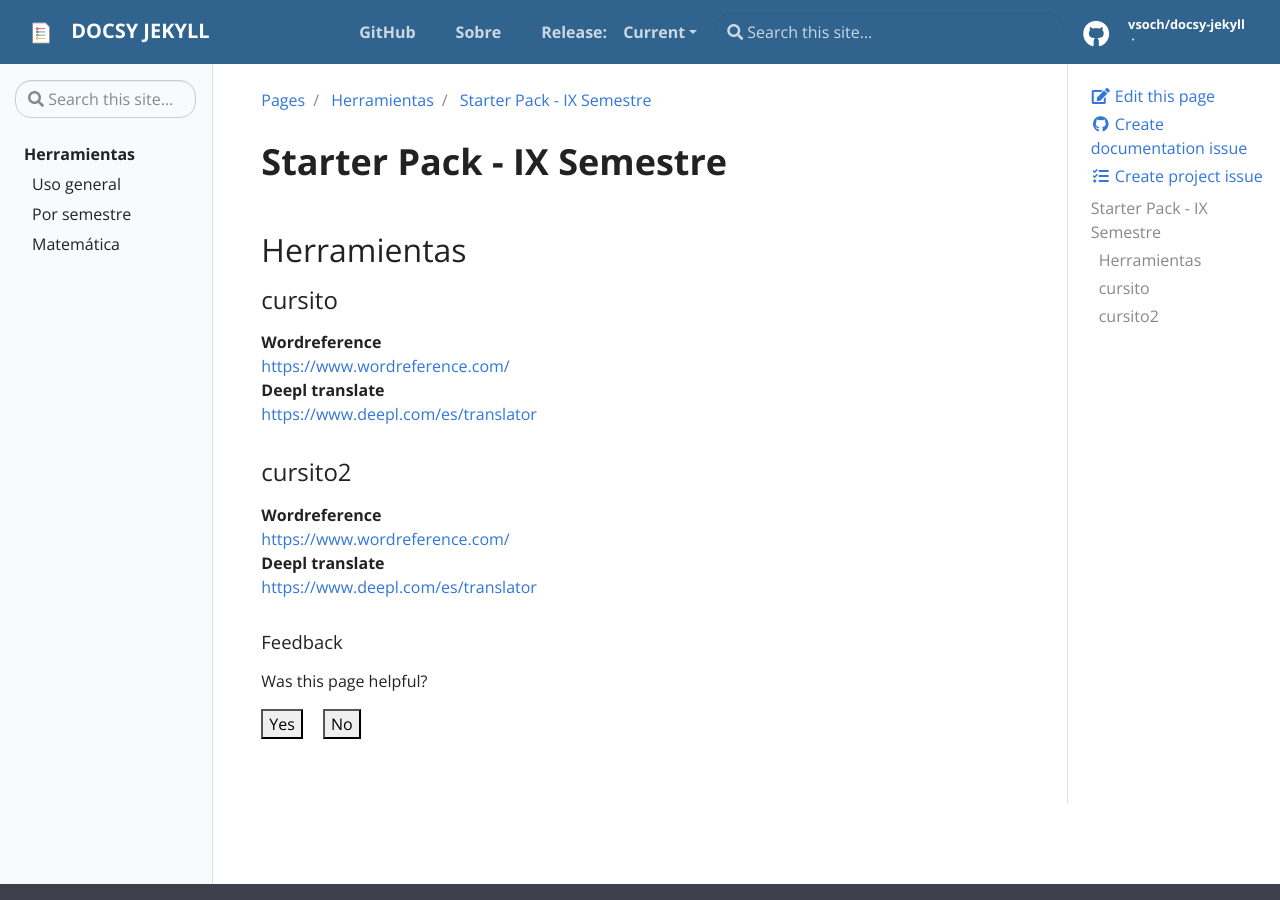
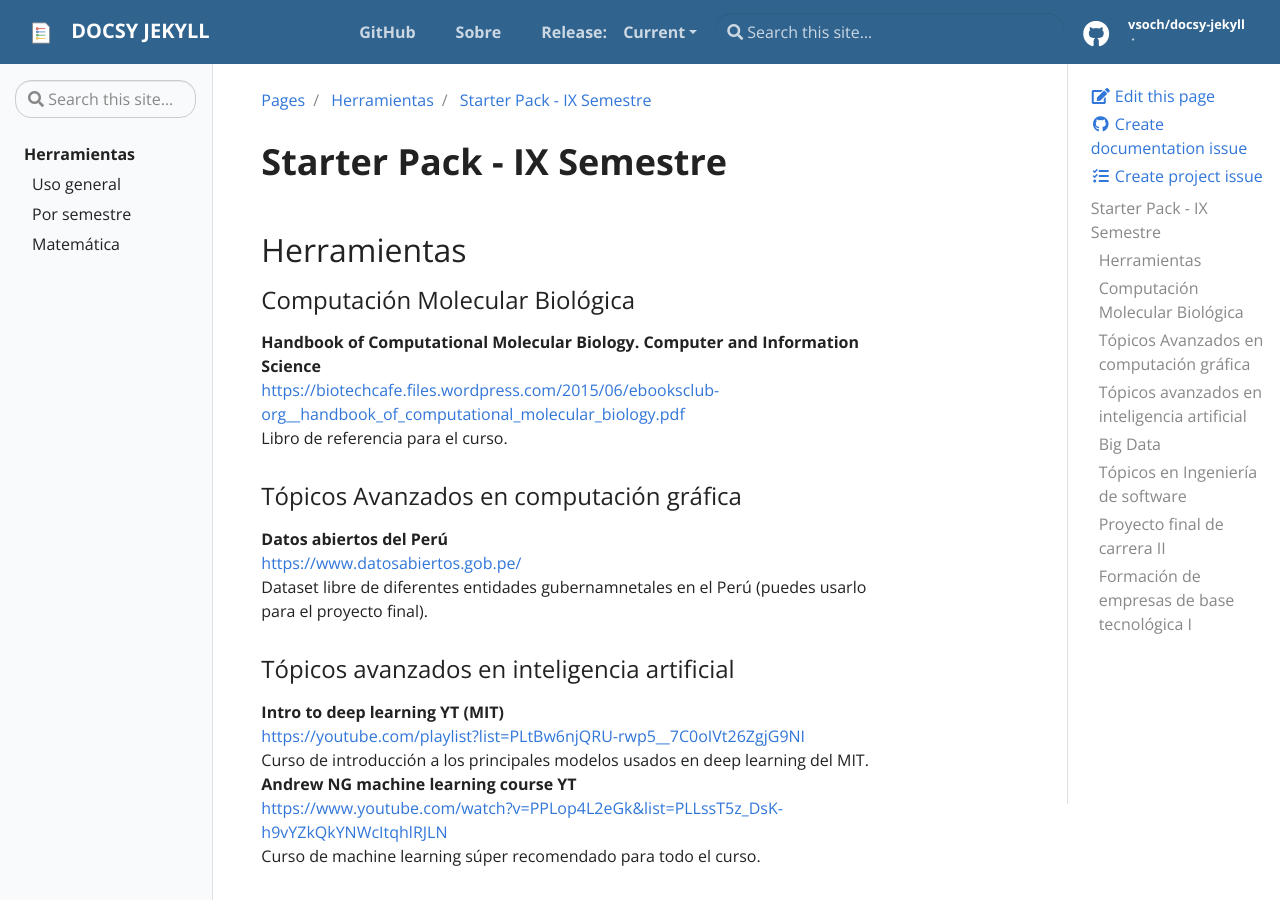
Before and after one commit to ACMUCSP/starter-pack, a Jekyll site: the page built from pages/herramientas/IX-semestre.md, in a window 1280 px wide and 900 px high. Built offline with Jekyll 4.4.1, drawn with Linux system fonts in a browser that asks for light colours; our own code applies the rules of GitHub Pages for plain Markdown files; some of the changed text lies outside the part shown.

Commit message:
Añadiendo cursos para el noveno semestre, falta temrinar

```diff
--- a/_data/starter-pack-tools/por-cursos/IX-semestre.yml
+++ b/_data/starter-pack-tools/por-cursos/IX-semestre.yml
@@ -1,14 +1,47 @@
-- nombre: "cursito"
+- nombre: "Computación Molecular Biológica"
   herramientas:
-    - nombre: Wordreference
-      enlace: https://www.wordreference.com/
-      descripcion: Lorem ipsum
-    - nombre: Deepl translate
-      enlace: https://www.deepl.com/es/translator
-- nombre: "cursito2"
+    - nombre: Handbook of Computational Molecular Biology. Computer and Information Science
+      enlace: https://biotechcafe.files.wordpress.com/2015/06/ebooksclub-org__handbook_of_computational_molecular_biology.pdf
+      descripcion: Libro de referencia para el curso.
+- nombre: "Tópicos Avanzados en computación gráfica"
   herramientas:
-    - nombre: Wordreference
-      enlace: https://www.wordreference.com/
-      descripcion: Lorem ipsum
-    - nombre: Deepl translate
-      enlace: https://www.deepl.com/es/translator
+    - nombre: Datos abiertos del Perú
+      enlace: https://www.datosabiertos.gob.pe/
+      descripcion: Dataset libre de diferentes entidades gubernamnetales en el Perú (puedes usarlo para el proyecto final).
+- nombre: "Tópicos avanzados en inteligencia artificial"
+  herramientas:
+    - nombre: Intro to deep learning YT (MIT)
+      enlace: https://youtube.com/playlist?list=PLtBw6njQRU-rwp5__7C0oIVt26ZgjG9NI
+      descripcion: Curso de introducción a los principales modelos usados en deep learning del MIT.
+    - nombre: Andrew NG machine learning course YT
+      enlace: https://www.youtube.com/watch?v=PPLop4L2eGk&list=PLLssT5z_DsK-h9vYZkQkYNWcItqhlRJLN
+      descripcion: Curso de machine learning súper recomendado para todo el curso.
+- nombre: "Big Data"
+  herramientas:
+    - nombre: Confluent Kafka Book
+      enlace: https://www.confluent.io/wp-content/uploads/confluent-kafka-definitive-guide-complete.pdf
+      descripcion: Libro para la exposición de Kafka.
+    - nombre: Setup Spark Cluster
+      enlace: https://medium.com/ymedialabs-innovation/apache-spark-on-a-multi-node-cluster-b75967c8cb2b
+      descripcion: Cómo levantar un cluster de Spark en ubuntu.
+    - nombre: Setup Hadoop Cluster
+      enlace: https://medium.com/@jootorres_11979/how-to-set-up-a-hadoop-3-2-1-multi-node-cluster-on-ubuntu-18-04-2-nodes-567ca44a3b12
+      descripcion: Cómo levantar un cluster de Hadoop en ubuntu.
+- nombre: "Tópicos en Ingeniería de software"
+  herramientas:
+    - nombre: Por completar...
+      enlace:
+      descripcion: Por completar...
+- nombre: "Proyecto final de carrera II"
+  herramientas:
+    - nombre: Por completar...
+      enlace:
+      descripcion: Por completar...
+- nombre: "Formación de empresas de base tecnológica I"
+  herramientas:
+    - nombre: Lean Startup
+      enlace: https://theleanstartup.com/
+      descripcion: Libro referencial del curso y muy recomendado si te gustan estos temas.
+    - nombre: Running Lean Startup
+      enlace: https://theoffice.pe/wp-content/uploads/Running%20Lean.pdf
+      descripcion: Libro referencial del curso se realizarán algunas actividades de este libro.
--- a/pages/herramientas/IX-semestre.md
+++ b/pages/herramientas/IX-semestre.md
@@ -21,8 +21,8 @@
             <br>
         {%- endif -%}
 
-        {%- if herramienta.extra -%}
-            {{ herramienta.extra }} <br>
+        {%- if herramienta.descripcion -%}
+            {{ herramienta.descripcion }} <br>
         {%- endif -%}
 
     {%- endif -%}
```
